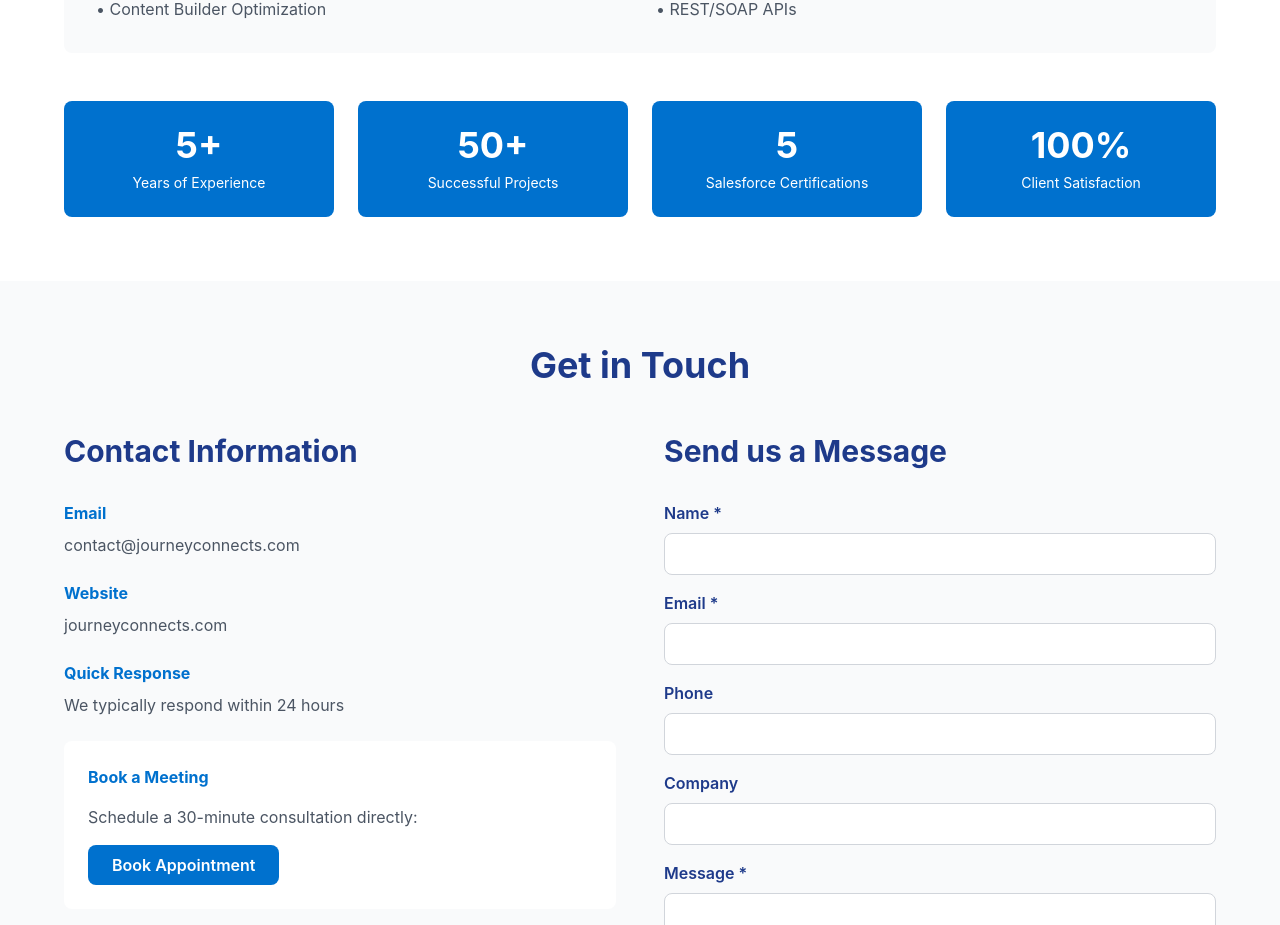
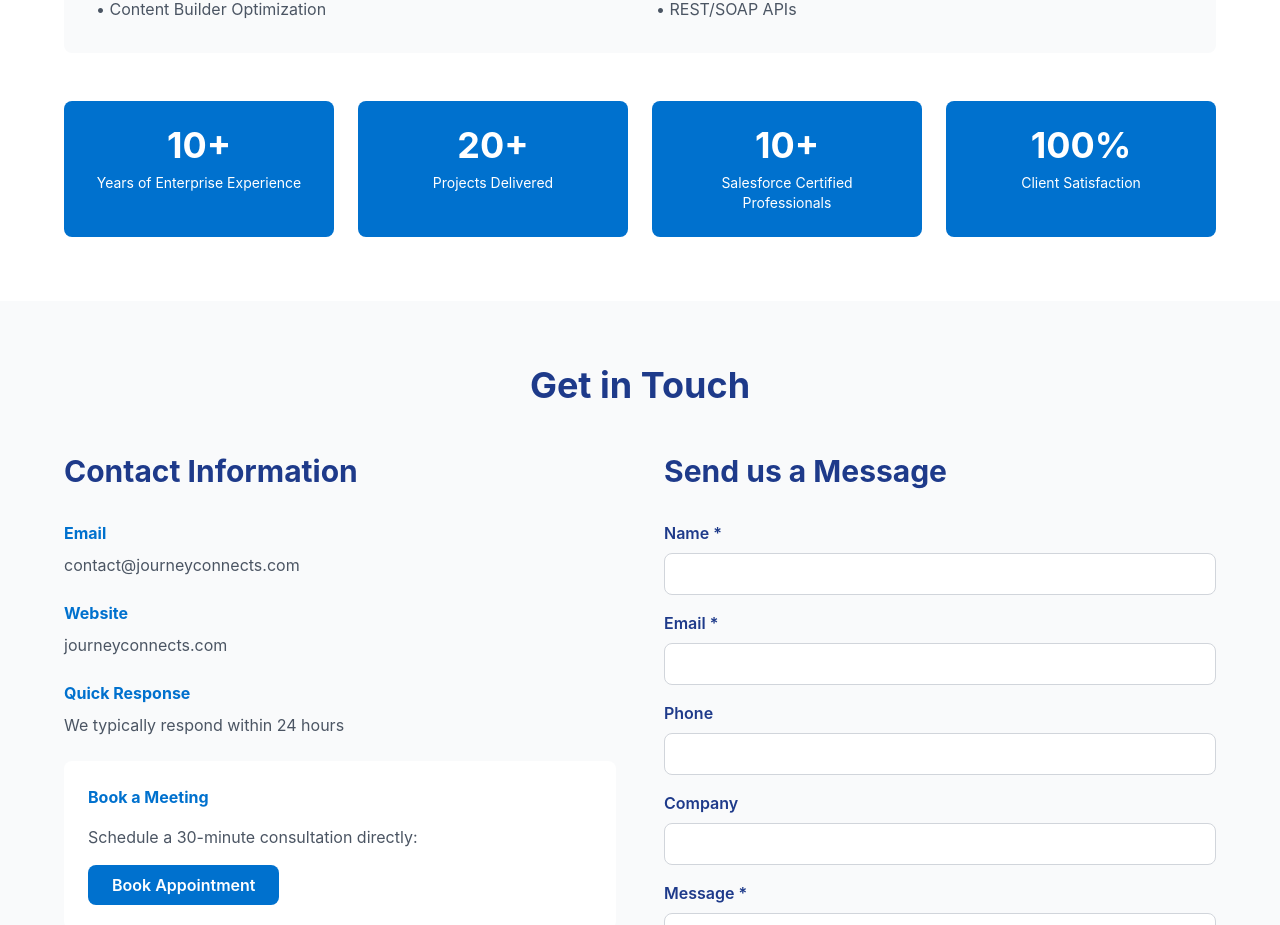
Before and after one commit to Journeyconnects/journey-connects, a React (Vite) app: page / in a window 1280 px wide. Shown: the part 1880-2805 px from the top of the page. Built offline with nearby package versions, Linux system fonts and the light colour scheme.

Commit message:
Update company stats - 10+ years, certified professionals, 20+ projects

```diff
--- a/src/pages/Home.jsx
+++ b/src/pages/Home.jsx
@@ -185,16 +185,16 @@ export default function Home() {
 
           <div className="grid grid-cols-1 md:grid-cols-4 gap-6">
             <div className="bg-walmart text-white p-6 rounded-lg text-center">
-              <div className="text-4xl font-bold mb-2">5+</div>
-              <div className="text-sm">Years of Experience</div>
+              <div className="text-4xl font-bold mb-2">10+</div>
+              <div className="text-sm">Years of Enterprise Experience</div>
             </div>
             <div className="bg-walmart text-white p-6 rounded-lg text-center">
-              <div className="text-4xl font-bold mb-2">50+</div>
-              <div className="text-sm">Successful Projects</div>
+              <div className="text-4xl font-bold mb-2">20+</div>
+              <div className="text-sm">Projects Delivered</div>
             </div>
             <div className="bg-walmart text-white p-6 rounded-lg text-center">
-              <div className="text-4xl font-bold mb-2">5</div>
-              <div className="text-sm">Salesforce Certifications</div>
+              <div className="text-4xl font-bold mb-2">10+</div>
+              <div className="text-sm">Salesforce Certified Professionals</div>
             </div>
             <div className="bg-walmart text-white p-6 rounded-lg text-center">
               <div className="text-4xl font-bold mb-2">100%</div>
```
